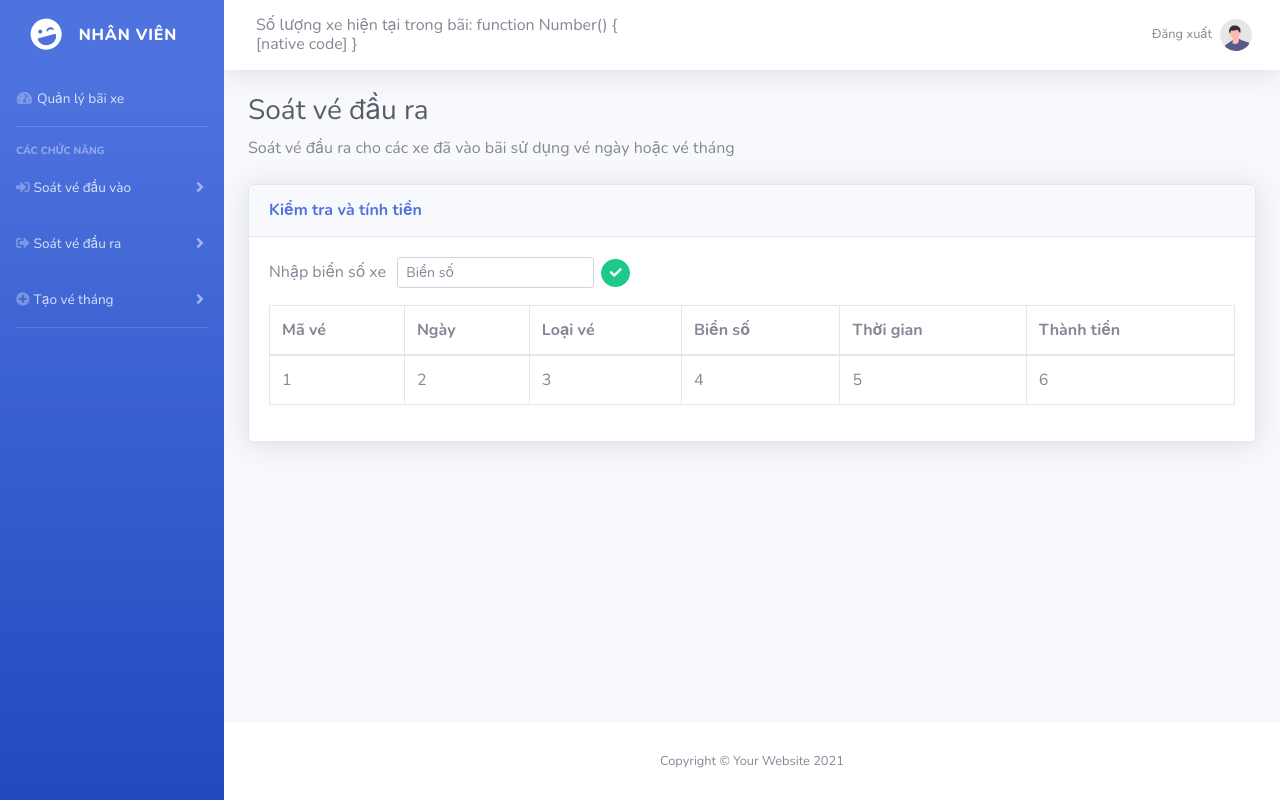
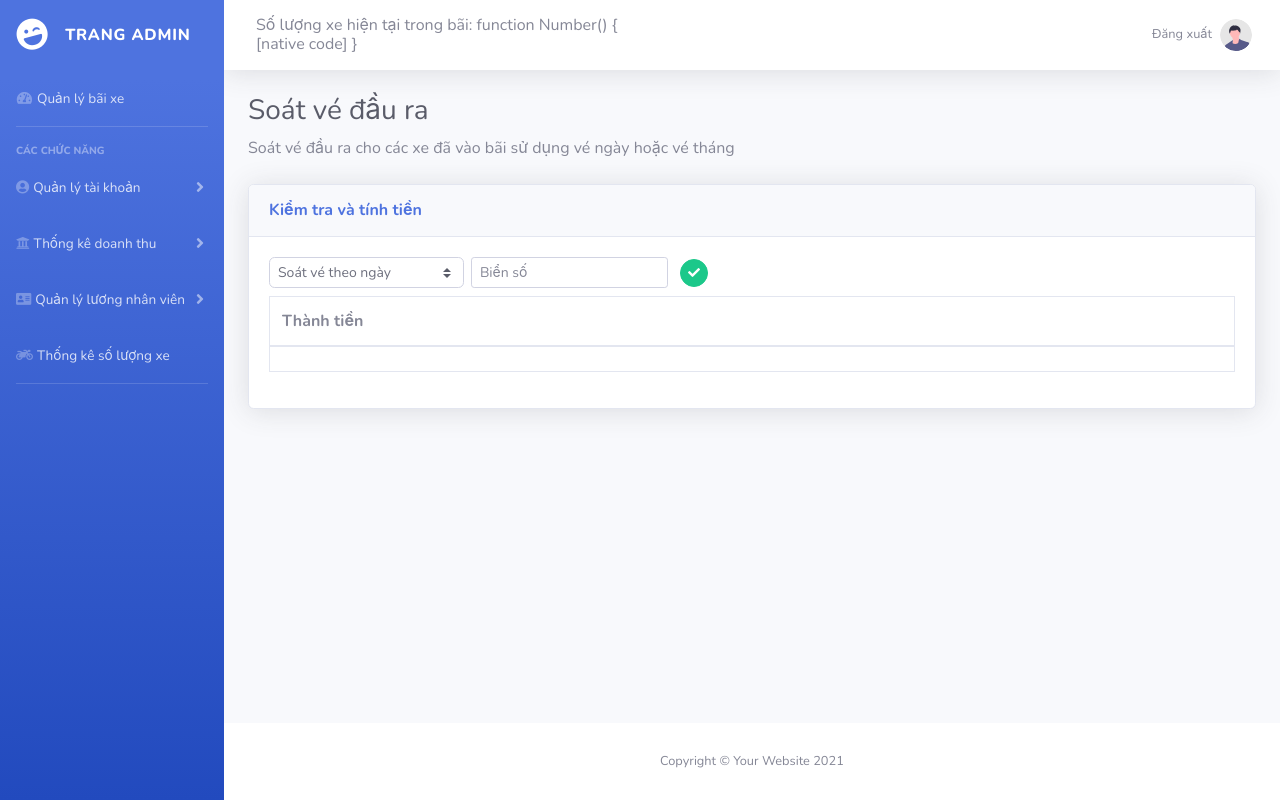
Before and after one commit to DaiMux1/parking-system, a Vue app in the folder fe/: page /manage-ticket-out in a window 1280 px wide. Built offline with nearby package versions, Linux system fonts and the light colour scheme; a web font is replaced by a local one.

Commit message:
update user page

```diff
--- a/fe/src/components/Dashboard.vue
+++ b/fe/src/components/Dashboard.vue
@@ -133,7 +133,7 @@
       name: (state) => state.account.user.name,
     }),
     isAdminPage: function () {
-      return this.isAdmin;
+      return !this.isAdmin;
     },
   },
 };
--- a/fe/src/views/Login.vue
+++ b/fe/src/views/Login.vue
@@ -63,7 +63,7 @@
 <script>
 import '@/assets/styles/sb-admin-2.min.css'
 import axios from "axios";
-import {mapState, mapActions} from "vuex";
+import {mapActions} from "vuex";
 export default {
   name: "Login",
   data() {
@@ -71,11 +71,6 @@
       username: "",
       password: "",
     };
-  },
-  computed: {
-    ...mapState({
-      token: (state) => state.account.token,
-    }),
   },
   methods: {
     async handleSubmit() {
@@ -94,7 +89,6 @@
         });
 
         if (res.data) {
-
           if (this.$route.name === "Login") {
             this.$router.push({name: 'Home'});
             alert("Đăng nhập thành công !!")
--- a/fe/src/views/user/ManageTicketOut.vue
+++ b/fe/src/views/user/ManageTicketOut.vue
@@ -18,15 +18,34 @@
               <div class="card-body">
                 <div class="table-responsive">
                   <div id="dataTable_wrapper" class="dataTables_wrapper dt-bootstrap4">
-                    <div class="row" style="margin-bottom: 1%;">
+                    <div class="row" >
                       <div class="col-sm-12 col-md-6">
-                        <div class="dataTables_filter text-left" id="dataTable_month"><label>Nhập biển số xe
-                          <input v-model="licensePlate"
+                        <div class="dataTables_filter text-left" id="dataTable_month"><label>
+                          <select v-model="selectOption"  aria-controls="dataTable" class="custom-select custom-select-sm w-50 form-control form-control-sm">
+                            <option value="date">Soát vé theo ngày </option>
+                            <option value="month">Soát vé theo tháng </option>
+                          </select>
+                          <input v-if="isSelectMonth" v-model="id"
+                                 type="text"
+                                 class="form-control form-control-sm"
+                                 placeholder="ID"
+                          >
+                          <a v-if="isSelectMonth" v-on:click="checkMonthlyTicket" class="btn btn-success btn-circle btn-sm"
+                             style="margin-left: 2%">
+                            <i class="fas fa-check"></i>
+                          </a>
+                          <input v-if="!isSelectMonth" v-model="licensePlate" style="margin-right: 1%"
                                  type="text"
                                  class="form-control form-control-sm"
                                  placeholder="Biển số"
                           >
-                          <a v-on:clicl="checkAndCaculateTicket" class="btn btn-success btn-circle btn-sm" style="margin-left: 2%">
+<!--                          <select v-if="!isSelectMonth" v-model="type"  aria-controls="dataTable" class="custom-select custom-select-sm w-25 form-control form-control-sm">-->
+<!--                            <option value="xe_dap">Xe đạp </option>-->
+<!--                            <option value="xe_may">Xe máy </option>-->
+<!--                          </select>-->
+
+                          <a v-if="!isSelectMonth" v-on:click="getRevenues" class="btn btn-success btn-circle btn-sm"
+                             style="margin-left: 2%">
                             <i class="fas fa-check"></i>
                           </a></label>
                         </div>
@@ -38,32 +57,31 @@
                         <table class="table table-bordered" id="dataTable">
                           <thead>
                           <tr>
-                            <th>Mã vé</th>
-                            <th>Ngày</th>
-                            <th>Loại vé</th>
-                            <th>Biển số</th>
-                            <th>Thời gian</th>
-                            <th>Thành tiền</th>
+                            <th v-if="isSelectMonth">Mã vé</th>
+                            <th v-if="isSelectMonth">Loại xe</th>
+                            <th v-if="isSelectMonth">Biển số xe</th>
+                            <th v-if="isSelectMonth">Còn lại</th>
+                            <th v-else>Thành tiền</th>
+
                           </tr>
                           </thead>
-
                           <tbody>
                           <tr>
-                            <td>1</td>
-                            <td>2</td>
-                            <td>3</td>
-                            <td>4</td>
-                            <td>5</td>
-                            <td>6</td>
+                            <td v-if="isSelectMonth">{{ticketData.ticket.IDs}}</td>
+                            <td v-else>{{money}}</td>
+                            <td v-if="isSelectMonth">{{ticketData.ticket.vehicle_type}}</td>
+                            <td v-if="isSelectMonth">{{ticketData.ticket.license_plate}}</td>
+                            <td v-if="isSelectMonth">{{ticketData.expiry_date}}</td>
                           </tr>
                           </tbody>
                         </table>
                       </div>
                     </div>
+
                   </div>
                 </div>
               </div>
-              <button v-if="isHasTicketData" class="btn btn-primary btn-user btn-block">
+              <button v-if="isHasDataTicket" v-on:click="clearData" class="btn btn-primary btn-user btn-block">
                 Xác nhận
               </button>
             </div>
@@ -88,43 +106,73 @@
   data: function () {
     return {
       licensePlate: "",
-      ticket: {
+      type: "xe_dap",
+      selectOption: "date",
+      id: "",
+      money: "",
+      ticketData: {
+        expiry_date: "",
+        ticket: {
+          license_plate: "",
+          type: "",
+          IDs: "",
+        }
       }
     }
   },
   methods: {
-
-    async checkAndCaculateTicket() {
+    async checkMonthlyTicket() {
       try {
         const res = await axios({
           method: "PUT",
-          url: "http://localhost:3000/api/tickets/monthly_in/" + this.licensePlate,
-          params: {
-            day: parseInt(this.date.substring(8, 10)),
-            month: parseInt(this.date.substring(5, 7)),
-            year: parseInt(this.date.substring(0, 4)),
-          },
+          url: "http://localhost:3000/api/tickets/monthly_out/" + this.id,
           headers: {
             "Access-Control-Allow-Origin": "*",
             "Content-Type": "application/json",
-            "x-auth-token": this.token
           },
         });
         if (res.data) {
-          this.ticket = res.data
-          if (this.$route.name === "ManageTicketOut") {
-            this.$router.go(this.$router.currentRoute)
+          this.ticketData = res.data
+          if(res.data.expiry_date) {
+            this.ticketData.expiry_date = res.data.expiry_date + " ngày"
           }
+        }
+      } catch (err) {
+        alert("Vé đang được sử dụng")
+      }
+    },
+    async getRevenues() {
+      try {
+        const res = await axios({
+          method: "PUT",
+          url: "http://localhost:3000/api/tickets/out/" + this.licensePlate,
+          headers: {
+            "Access-Control-Allow-Origin": "*",
+            "Content-Type": "application/json",
+          },
+        });
+        if (res.data) {
+          this.money = res.data
         }
       } catch (err) {
         alert(err)
       }
+    },
+    clearData() {
+      if (this.isHasDataTicket) {
+        this.ticketData = {}
+        this.$router.go(this.$router.currentRoute)
+      }
     }
   },
   computed: {
-    isHasTicketData: function () {
-      return !(JSON.stringify(this.ticket) === '{}')
-    }
+    isHasDataTicket: function () {
+      return !(this.ticketData.ticket.license_plate === "")
+    },
+    isSelectMonth: function (){
+      return this.selectOption ==="month"
+    },
+
   },
   components: {
     Dashboard,
```
